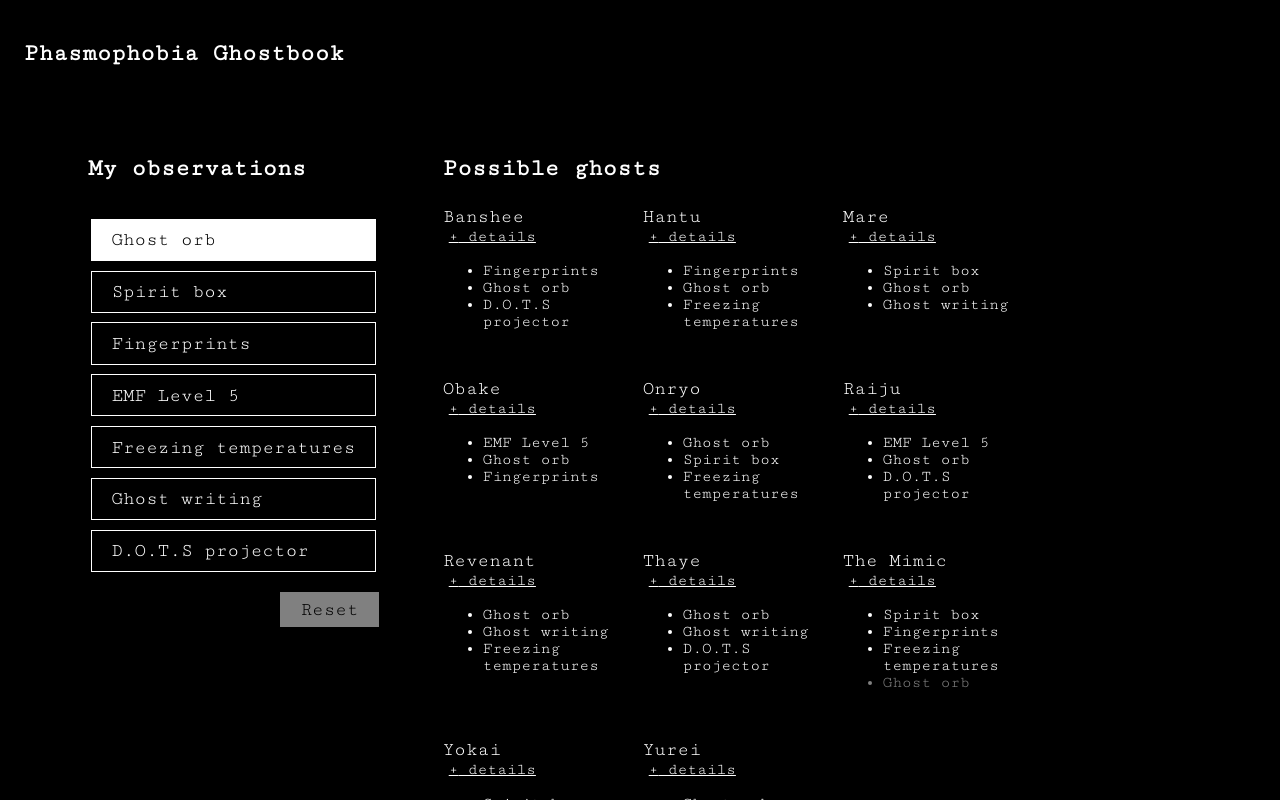
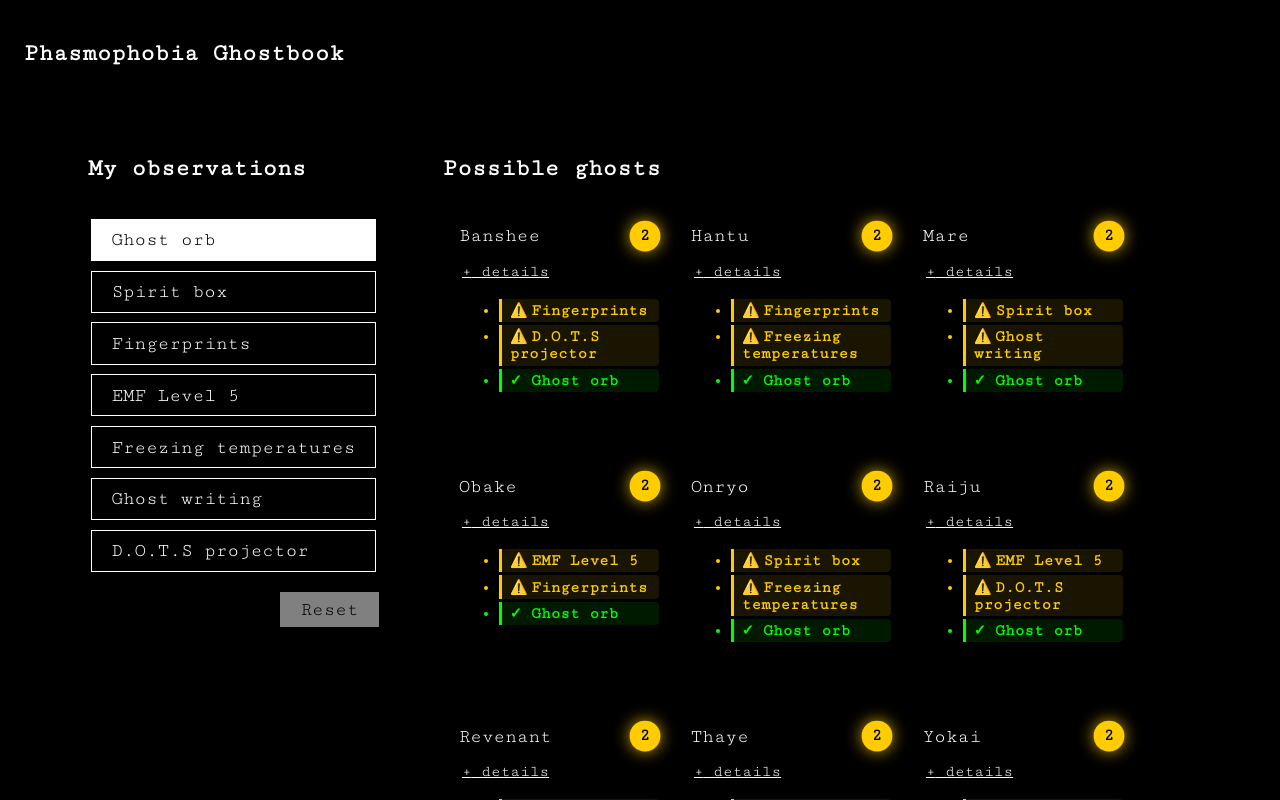
Before and after one commit to daedalist/ghostbook, a Next.js app: page / in a window 1280 px wide. Both pictures are taken after a click on the item "Ghost orb". Shown: the top 800 px of the page. Built offline with nearby package versions, Linux system fonts and the light colour scheme.

Commit message:
Make required evidence more obvious
This is 100% Claude's doing. I will probably have to iterate on this before I release it

```diff
--- a/src/app/globals.css
+++ b/src/app/globals.css
@@ -106,34 +106,182 @@
     width: 200px;
     font-size: 1em;
     margin-bottom: 2em;
+    padding: 1em;
+    border-radius: 8px;
+    transition: all 0.3s ease;
+}
+
+/* Ghost priority styling */
+.ghost.highPriority {
+    border: 2px solid #00ff00;
+    background-color: rgba(0, 255, 0, 0.1);
+    box-shadow: 0 0 10px rgba(0, 255, 0, 0.3);
+}
+
+.ghost.mediumPriority {
+    border: 2px solid #ffcc00;
+    background-color: rgba(255, 204, 0, 0.05);
+    box-shadow: 0 0 8px rgba(255, 204, 0, 0.2);
 }
 
 .ghostName {
     font-size: 1.2em;
+    display: flex;
+    align-items: center;
+    justify-content: space-between;
+    margin-bottom: 0.5em;
+}
+
+/* Evidence status indicators */
+.evidenceNeeded {
+    color: #ffcc00 !important;
+    font-weight: bold;
+    background-color: rgba(255, 204, 0, 0.1);
+    border-left: 3px solid #ffcc00;
+    padding: 0.2em 0.5em;
+    margin: 0.2em 0;
+    border-radius: 0 4px 4px 0;
+}
+
+.evidenceConfirmed {
+    color: #00ff00 !important;
+    font-weight: bold;
+    background-color: rgba(0, 255, 0, 0.1);
+    border-left: 3px solid #00ff00;
+    padding: 0.2em 0.5em;
+    margin: 0.2em 0;
+    border-radius: 0 4px 4px 0;
+}
+
+.evidenceConflict {
+    color: #ff6666 !important;
+    text-decoration: line-through;
+    opacity: 0.7;
+    background-color: rgba(255, 102, 102, 0.1);
+    border-left: 3px solid #ff6666;
+    padding: 0.2em 0.5em;
+    margin: 0.2em 0;
+    border-radius: 0 4px 4px 0;
+}
+
+.evidenceIcon {
+    display: inline-block;
+    width: 1.2em;
+    margin-right: 0.3em;
+    font-size: 0.9em;
 }
 
 li.fakeEvidence {
     color: grey;
+    font-style: italic;
+}
+
+/* Evidence counter and completion badge */
+.remainingCounter {
+    display: inline-flex;
+    align-items: center;
+    justify-content: center;
+    background-color: #ffcc00;
+    color: black;
+    border-radius: 50%;
+    width: 1.8em;
+    height: 1.8em;
+    text-align: center;
+    font-size: 0.8em;
+    font-weight: bold;
+    margin-left: 0.5em;
+    animation: pulse 2s infinite;
+}
+
+.completedBadge {
+    display: inline-flex;
+    align-items: center;
+    justify-content: center;
+    background-color: #00ff00;
+    color: black;
+    border-radius: 50%;
+    width: 1.8em;
+    height: 1.8em;
+    text-align: center;
+    font-size: 1em;
+    font-weight: bold;
+    margin-left: 0.5em;
+    animation: glow 2s infinite alternate;
+}
+
+/* Quick picks section */
+.quickPicks {
+    background-color: rgba(255, 204, 0, 0.1);
+    border: 2px solid #ffcc00;
+    border-radius: 8px;
+    padding: 1em;
+    margin-bottom: 1.5em;
+}
+
+.quickPicks h3 {
+    margin: 0 0 0.5em 0;
+    color: #ffcc00;
+    font-size: 1.1em;
+}
+
+.quickPick {
+    background-color: rgba(0, 0, 0, 0.3);
+    border-radius: 4px;
+    padding: 0.5em;
+    margin: 0.3em 0;
+    border-left: 3px solid #ffcc00;
+}
+
+.quickPick strong {
+    color: #ffcc00;
+}
+
+/* Animations */
+@keyframes pulse {
+    0%, 100% {
+        transform: scale(1);
+        box-shadow: 0 0 5px rgba(255, 204, 0, 0.5);
+    }
+    50% {
+        transform: scale(1.1);
+        box-shadow: 0 0 15px rgba(255, 204, 0, 0.8);
+    }
+}
+
+@keyframes glow {
+    from {
+        box-shadow: 0 0 5px rgba(0, 255, 0, 0.5);
+    }
+    to {
+        box-shadow: 0 0 15px rgba(0, 255, 0, 0.9);
+    }
 }
 
 .detailsButton {
     text-decoration: underline;
     cursor: pointer;
-    background-color: black;
+    background-color: transparent;
     color: white;
     font-family:'Cutive Mono', monospace, sans-serif;
     font-size: 100%;
     border: none;
+    padding: 0.2em;
+}
+
+.detailsButton:hover {
+    color: #ffcc00;
 }
 
 div.ghostDetailsShown {
     font-size: 0.9em;
     padding-right: 1em;
+    margin-top: 0.5em;
+    padding: 0.5em;
+    background-color: rgba(255, 255, 255, 0.05);
+    border-radius: 4px;
 }
 
 div.ghostDetailsHidden {
-    font-size: 0.9em;
-    padding-right: 1em;
     display: none;
 }
 
@@ -157,4 +305,19 @@
     .observations {
         max-width: 60%;
     }
+
+    .ghost {
+        width: 100%;
+        margin-bottom: 1em;
+    }
+
+    .quickPicks {
+        margin-bottom: 1em;
+    }
+
+    .remainingCounter, .completedBadge {
+        width: 1.5em;
+        height: 1.5em;
+        font-size: 0.7em;
+    }
 }
--- a/src/components/CandidateList.jsx
+++ b/src/components/CandidateList.jsx
@@ -4,6 +4,7 @@
 
 import Ghost from '../lib/ghost';
 import ghost_data_map from '../lib/ghost_data_map.json';
+import evidenceState from '../lib/evidenceState';
 
 class CandidateList extends React.Component {
     constructor(props) {
@@ -17,11 +18,15 @@
         const name = value[0];
         const evidence_list = value[1]["evidence_list"];
         const fake_evidence_list = value[1]["fake_evidence_list"];
+        const remainingCount = value[1]["remainingCount"];
+
         return (
             <Ghost
                 name={name}
                 evidence_list={evidence_list}
                 fake_evidence_list={fake_evidence_list}
+                observed_evidence={this.props.observed_evidence}
+                remainingCount={remainingCount}
                 key={name}
             />
         )
@@ -32,15 +37,20 @@
         const ghosts = new Map();
         for (const [ghost_name, score] of this.state.candidate_scores) {
             if (score >= 0) {
-                ghosts.set(ghost_name,
-                    {
-                        "evidence_list":
-                            ghost_data_map[0][ghost_name]["evidence_list"],
-                        "fake_evidence_list":
-                            ghost_data_map[0][ghost_name]["fake_evidence_list"],
-                        "score": 0
-                    }
-                )
+                const evidence_list = ghost_data_map[0][ghost_name]["evidence_list"];
+
+                // Calculate remaining evidence count
+                const remainingCount = evidence_list.filter(evidence => {
+                    const status = this.props.observed_evidence.get(evidence);
+                    return status !== evidenceState.SELECTED;
+                }).length;
+
+                ghosts.set(ghost_name, {
+                    "evidence_list": evidence_list,
+                    "fake_evidence_list": ghost_data_map[0][ghost_name]["fake_evidence_list"],
+                    "score": score,
+                    "remainingCount": remainingCount
+                });
             }
         }
         return ghosts;
@@ -48,29 +58,50 @@
 
     render() {
         const total_ghost_count = Object.keys(ghost_data_map[0]).length;
-        if (this.getVisibleGhosts().size < total_ghost_count
-            && this.getVisibleGhosts().size > 0) {
+        const visibleGhosts = this.getVisibleGhosts();
+
+        if (visibleGhosts.size < total_ghost_count && visibleGhosts.size > 0) {
+            // Sort ghosts by remaining evidence count (ascending - fewer remaining = higher priority)
+            const sortedGhosts = Array.from(visibleGhosts.entries())
+                .sort((a, b) => a[1].remainingCount - b[1].remainingCount);
+
+            // Quick picks - ghosts that need 1 or 0 evidence
+            const quickPicks = sortedGhosts.filter(ghost => ghost[1].remainingCount <= 1);
+
             return (
                 <section className="candidates">
-                    <h1> Possible ghosts</h1>
+                    <h1>Possible ghosts</h1>
+
+                    {quickPicks.length > 0 && (
+                        <div className="quickPicks">
+                            <h3>🎯 Most Likely</h3>
+                            {quickPicks.map(ghost => (
+                                <div key={ghost[0]} className="quickPick">
+                                    <strong>{ghost[0]}</strong> -
+                                    {ghost[1].remainingCount === 0 ?
+                                        " All evidence found!" :
+                                        ` Only ${ghost[1].remainingCount} evidence needed`}
+                                </div>
+                            ))}
+                        </div>
+                    )}
+
                     <div className="candidateList">
-                        {Array.from(this.getVisibleGhosts().entries())
-                            .map(this.renderGhostEntry)}
-                    </div></section >
-
+                        {sortedGhosts.map(this.renderGhostEntry)}
+                    </div>
+                </section>
             );
         } else {
             return (
                 <section className="candidates">
-                    <h1> Possible ghosts</h1>
+                    <h1>Possible ghosts</h1>
                     <div className="candidateList">
                         <div>No ghosts match the selected evidence.</div>
-                    </div></section >
-
+                    </div>
+                </section>
             );
         }
     }
-
 }
 
 export default CandidateList;
--- a/src/components/Ghostbook.jsx
+++ b/src/components/Ghostbook.jsx
@@ -154,6 +154,7 @@
                     />
                     <CandidateList
                         candidate_scores={this.state.candidate_scores}
+                        observed_evidence={this.state.observed_evidence}
                     />
                 </section>
             </div>
```
Also changed, not shown: next-env.d.ts, src/lib/ghost.js.
